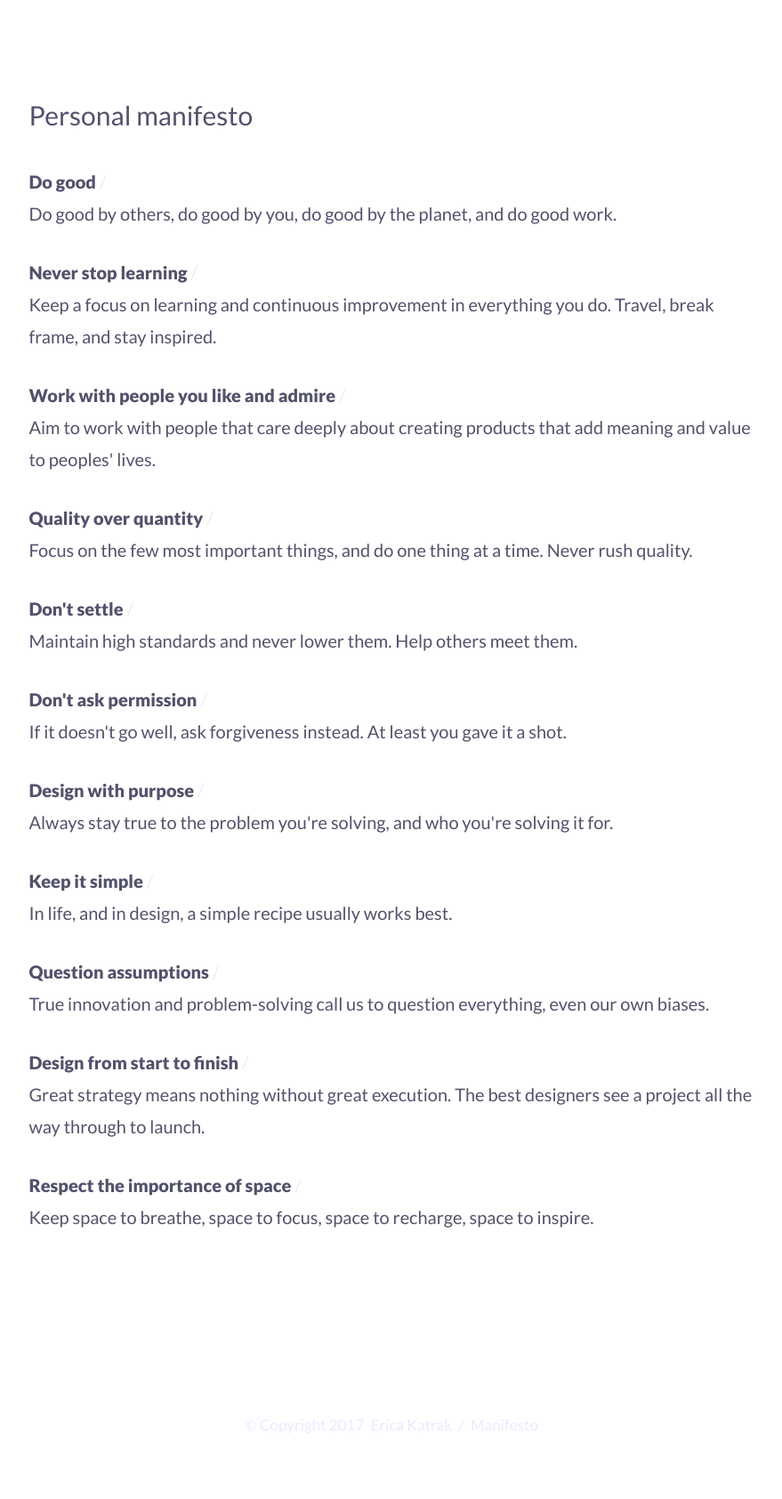
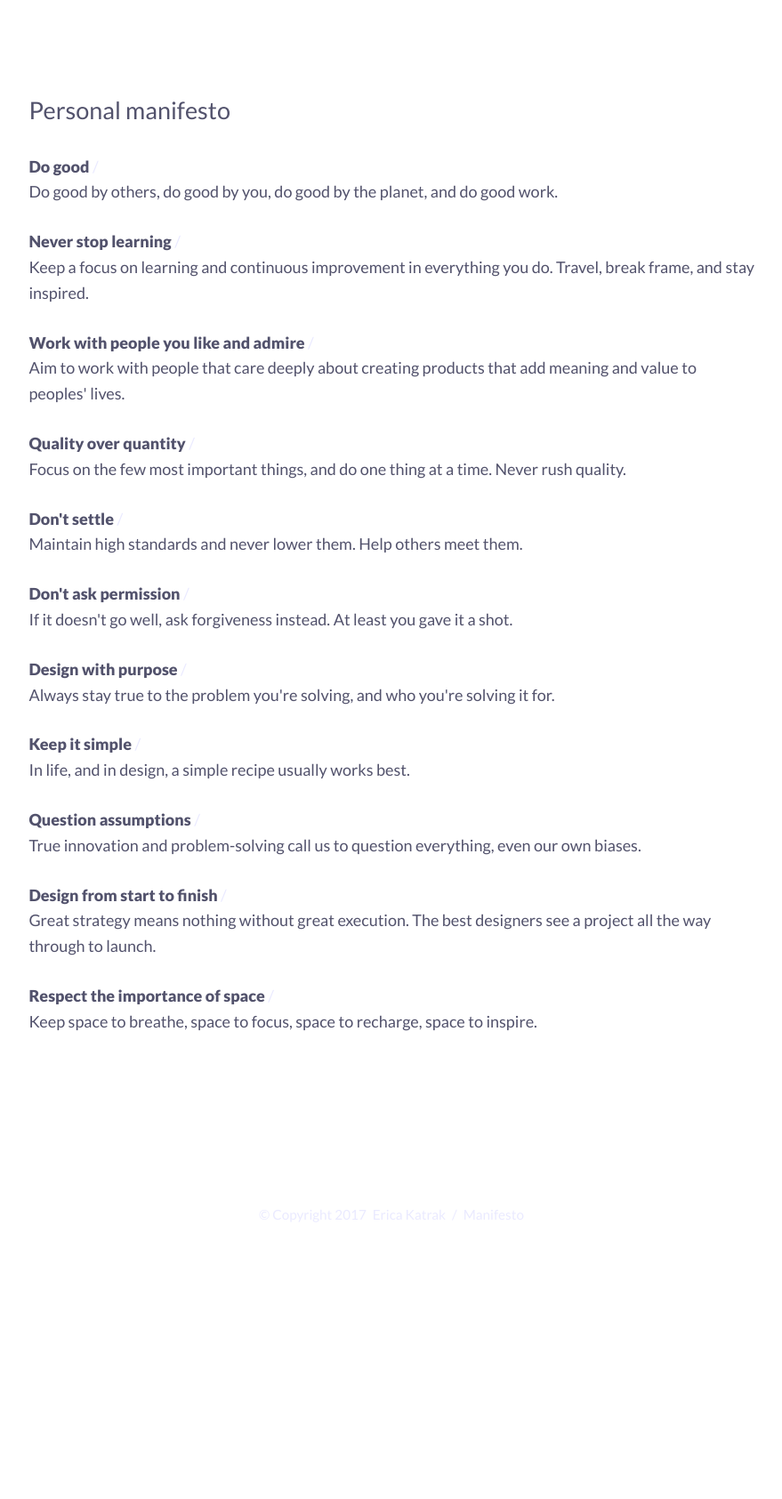
Before and after one commit to ericakatrak/ericakatrak.github.io, a Jekyll site: the page built from manifesto.html, in a window 1280 px wide. Shown: the whole page at 89% size, without its empty margins (198-1077 px from the left). Built offline with Jekyll 4.4.1, drawn with Linux system fonts in a browser that asks for light colours; after the commit the page ends 1439 px from its top, so only the background shows below that.

Commit message:
minor style update

```diff
--- a/css/style.css
+++ b/css/style.css
@@ -18,8 +18,8 @@ html {
 body {
 	font-family: "Lato", "Helvetica Neue", Helvetica, Arial, sans-serif;
 	font-weight: 400;
-	font-size: 20px;
-	line-height: 1.8;
+	font-size: 18px;
+	line-height: 1.6;
 	color: #52526C;
 }
 
@@ -36,7 +36,7 @@ h3 {
 p {margin-bottom: 1.5em;}
 
 a {
-	color: #2979FF;
+	color: #84859F;
 	text-decoration: none;
 	padding: 0 4px;
 }
@@ -77,6 +77,7 @@ section {
 	margin: 0 auto;
 	padding: 8% 18%;
 }
+section.intro {text-align: center;}
 
 footer {
 	font-size: .85em;
--- a/index.html
+++ b/index.html
@@ -2,7 +2,7 @@
 layout: default
 ---
 
-<section>
+<section class="intro">
   <h1>Erica Katrak works at the intersection of design, research, and code. She's currently partnering with some amazing people at Adobe to reimagine the world of digital storytelling.</h1>
 
   <p>
```
Lines whose indentation alone changed are shown as unchanged.
